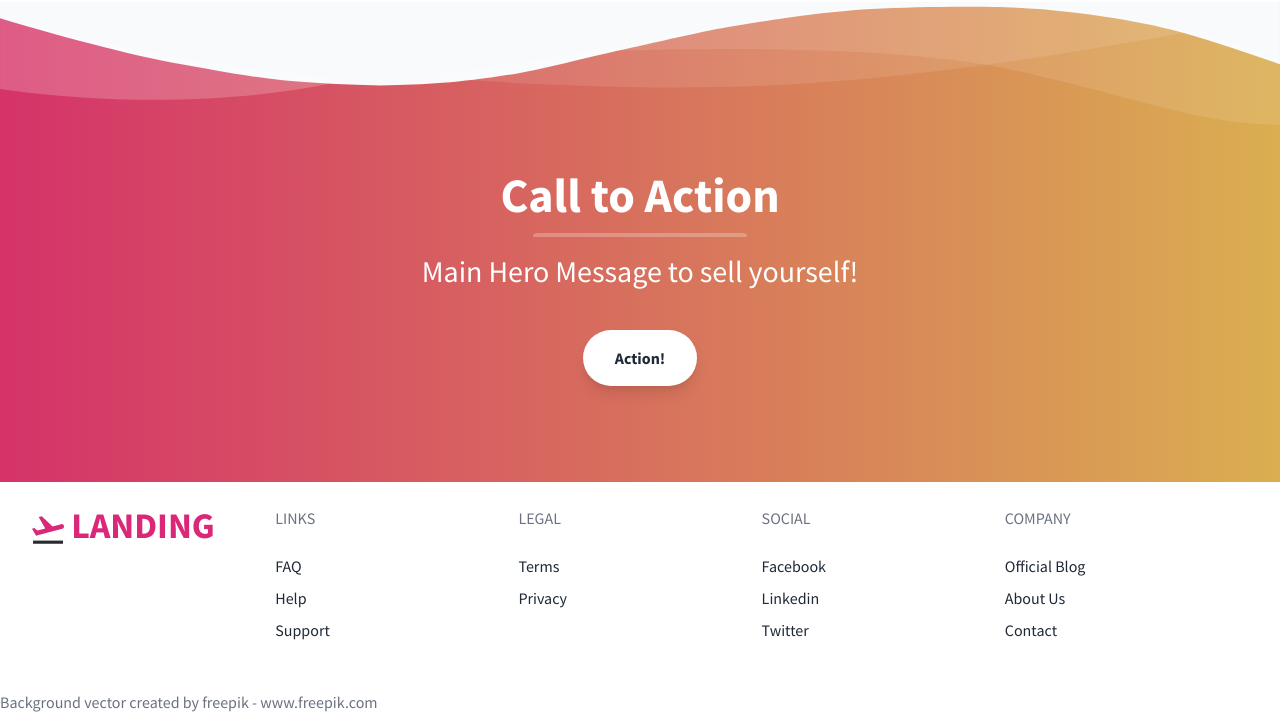
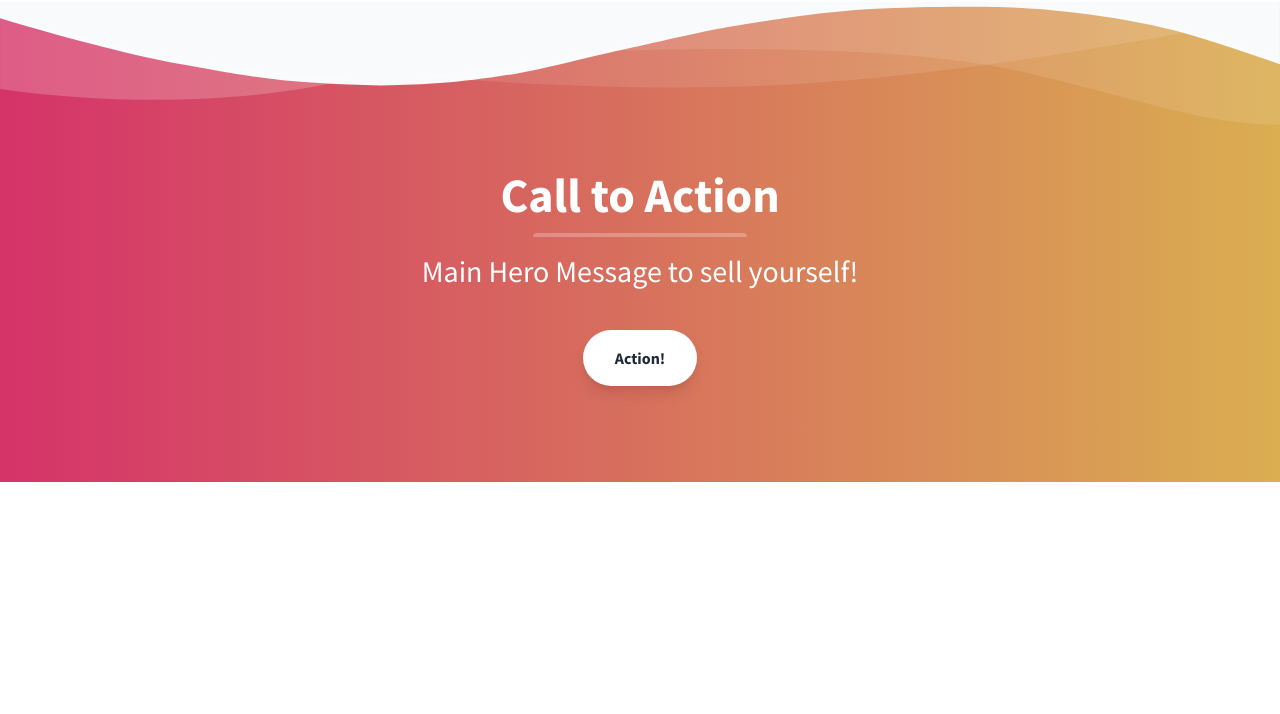
Before and after one commit to jhmcnet/comecomepizza, a website: page src/index.html in a window 1280 px wide. Shown: the part 586-1300 px from the top of the page. After the commit the page ends 1068 px from the top, so only its background shows below. Drawn offline with nearby package versions, Linux system fonts and the light colour scheme.

Commit message:
clean footer

```diff
--- a/src/index.html
+++ b/src/index.html
@@ -620,76 +620,7 @@ Deixe-nos conquistar você com nossas pizzas irresistíveis, serviço de entrega
     <!--Footer-->
     <footer class="bg-white">
       <div class="container mx-auto px-8">
-        <div class="w-full flex flex-col md:flex-row py-6">
-          <div class="flex-1 mb-6 text-black">
-            <a class="text-pink-600 no-underline hover:no-underline font-bold text-2xl lg:text-4xl" href="#">
-              <!--Icon from: http://www.potlabicons.com/ -->
-              <svg class="h-8 fill-current inline" xmlns="http://www.w3.org/2000/svg" viewBox="0 0 512.005 512.005">
-                <rect fill="#2a2a31" x="16.539" y="425.626" width="479.767" height="50.502" transform="matrix(1,0,0,1,0,0)" />
-                <path
-                  class="plane-take-off"
-                  d=" M 510.7 189.151 C 505.271 168.95 484.565 156.956 464.365 162.385 L 330.156 198.367 L 155.924 35.878 L 107.19 49.008 L 211.729 230.183 L 86.232 263.767 L 36.614 224.754 L 0 234.603 L 45.957 314.27 L 65.274 347.727 L 105.802 336.869 L 240.011 300.886 L 349.726 271.469 L 483.935 235.486 C 504.134 230.057 516.129 209.352 510.7 189.151 Z "
-                />
-              </svg>
-              LANDING
-            </a>
-          </div>
-          <div class="flex-1">
-            <p class="uppercase text-gray-500 md:mb-6">Links</p>
-            <ul class="list-reset mb-6">
-              <li class="mt-2 inline-block mr-2 md:block md:mr-0">
-                <a href="#" class="no-underline hover:underline text-gray-800 hover:text-pink-500">FAQ</a>
-              </li>
-              <li class="mt-2 inline-block mr-2 md:block md:mr-0">
-                <a href="#" class="no-underline hover:underline text-gray-800 hover:text-pink-500">Help</a>
-              </li>
-              <li class="mt-2 inline-block mr-2 md:block md:mr-0">
-                <a href="#" class="no-underline hover:underline text-gray-800 hover:text-pink-500">Support</a>
-              </li>
-            </ul>
-          </div>
-          <div class="flex-1">
-            <p class="uppercase text-gray-500 md:mb-6">Legal</p>
-            <ul class="list-reset mb-6">
-              <li class="mt-2 inline-block mr-2 md:block md:mr-0">
-                <a href="#" class="no-underline hover:underline text-gray-800 hover:text-pink-500">Terms</a>
-              </li>
-              <li class="mt-2 inline-block mr-2 md:block md:mr-0">
-                <a href="#" class="no-underline hover:underline text-gray-800 hover:text-pink-500">Privacy</a>
-              </li>
-            </ul>
-          </div>
-          <div class="flex-1">
-            <p class="uppercase text-gray-500 md:mb-6">Social</p>
-            <ul class="list-reset mb-6">
-              <li class="mt-2 inline-block mr-2 md:block md:mr-0">
-                <a href="#" class="no-underline hover:underline text-gray-800 hover:text-pink-500">Facebook</a>
-              </li>
-              <li class="mt-2 inline-block mr-2 md:block md:mr-0">
-                <a href="#" class="no-underline hover:underline text-gray-800 hover:text-pink-500">Linkedin</a>
-              </li>
-              <li class="mt-2 inline-block mr-2 md:block md:mr-0">
-                <a href="#" class="no-underline hover:underline text-gray-800 hover:text-pink-500">Twitter</a>
-              </li>
-            </ul>
-          </div>
-          <div class="flex-1">
-            <p class="uppercase text-gray-500 md:mb-6">Company</p>
-            <ul class="list-reset mb-6">
-              <li class="mt-2 inline-block mr-2 md:block md:mr-0">
-                <a href="#" class="no-underline hover:underline text-gray-800 hover:text-pink-500">Official Blog</a>
-              </li>
-              <li class="mt-2 inline-block mr-2 md:block md:mr-0">
-                <a href="#" class="no-underline hover:underline text-gray-800 hover:text-pink-500">About Us</a>
-              </li>
-              <li class="mt-2 inline-block mr-2 md:block md:mr-0">
-                <a href="#" class="no-underline hover:underline text-gray-800 hover:text-pink-500">Contact</a>
-              </li>
-            </ul>
-          </div>
-        </div>
       </div>
-      <a href="https://www.freepik.com/free-photos-vectors/background" class="text-gray-500">Background vector created by freepik - www.freepik.com</a>
     </footer>
     <!-- jQuery if you need it
   <script src="https://cdnjs.cloudflare.com/ajax/libs/jquery/3.3.1/jquery.min.js"></script>
```
